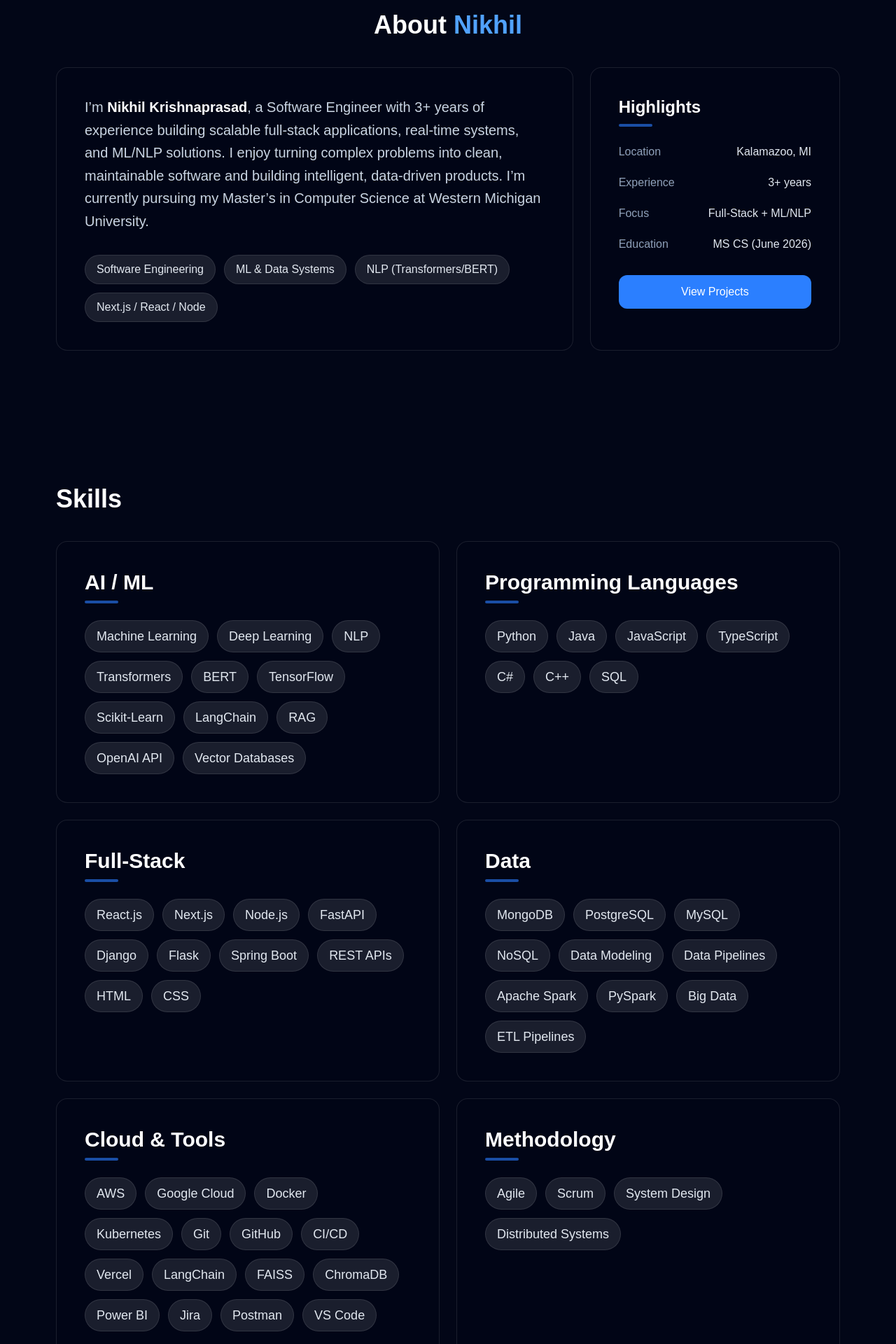
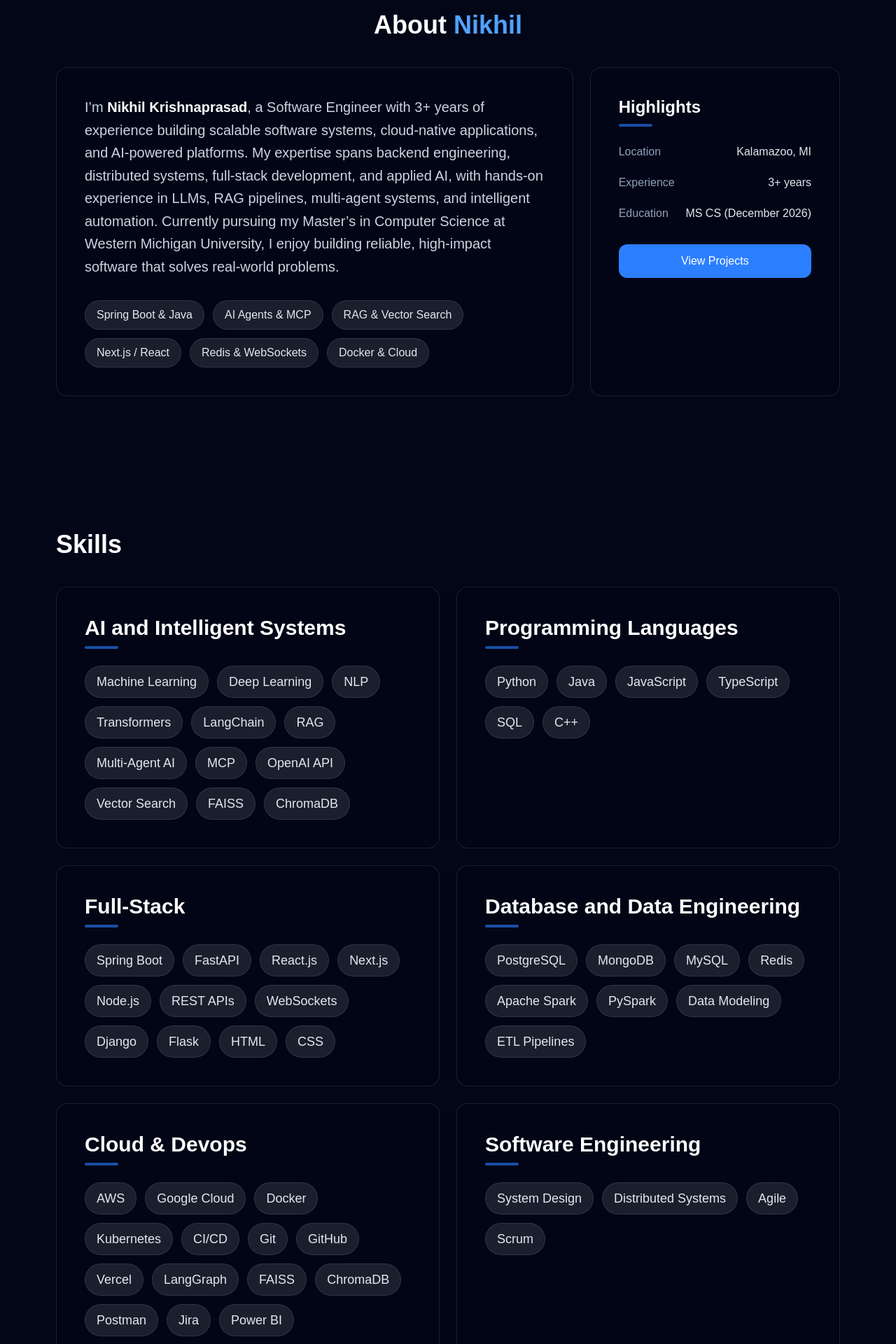
Before and after one commit to nikhil1817/nikhil-portfolio, a Next.js app: page / in a window 1280 px wide. Shown: the part 760-2680 px from the top of the page at 70% size. Built offline with nearby package versions, Linux system fonts and the light colour scheme.

Commit message:
Added new projects to portfolio

```diff
--- a/components/About.tsx
+++ b/components/About.tsx
@@ -2,8 +2,7 @@ export default function About() {
   const highlights = [
     { label: "Location", value: "Kalamazoo, MI" },
     { label: "Experience", value: "3+ years" },
-    { label: "Focus", value: "Full-Stack + ML/NLP" },
-    { label: "Education", value: "MS CS (June 2026)" },
+    { label: "Education", value: "MS CS (December 2026)" },
   ];
 
   return (
@@ -17,19 +16,23 @@ export default function About() {
           {/* Main text card */}
           <div className="lg:col-span-2 border border-white/10 rounded-2xl p-8 md:p-10 bg-[#020617]/60">
             <p className="text-lg md:text-xl text-slate-300 leading-relaxed">
-              I’m <span className="text-white font-semibold">Nikhil Krishnaprasad</span>, a Software Engineer
-              with 3+ years of experience building scalable full-stack applications, real-time systems, and
-              ML/NLP solutions. I enjoy turning complex problems into clean, maintainable software and
-              building intelligent, data-driven products. I’m currently pursuing my Master’s in Computer
-              Science at Western Michigan University.
+            I’m <span className="text-white font-semibold">Nikhil Krishnaprasad</span>, a Software Engineer
+            with 3+ years of experience building scalable software systems, cloud-native applications, and
+            AI-powered platforms. My expertise spans backend engineering, distributed systems, full-stack
+            development, and applied AI, with hands-on experience in LLMs, RAG pipelines, multi-agent
+            systems, and intelligent automation. Currently pursuing my Master’s in Computer Science at
+            Western Michigan University, I enjoy building reliable, high-impact software that solves
+            real-world problems.
             </p>
 
             <div className="mt-8 flex flex-wrap gap-3">
               {[
-                "Software Engineering",
-                "ML & Data Systems",
-                "NLP (Transformers/BERT)",
-                "Next.js / React / Node",
+                "Spring Boot & Java",
+                "AI Agents & MCP",
+                "RAG & Vector Search",
+                "Next.js / React",
+                "Redis & WebSockets",
+                "Docker & Cloud"
               ].map((tag) => (
                 <span
                   key={tag}
--- a/components/Education.tsx
+++ b/components/Education.tsx
@@ -24,9 +24,9 @@ export default function Education() {
             <div className="h-1 w-12 rounded bg-blue-500/60 my-6" />
 
             <ul className="list-disc ml-6 space-y-3 text-slate-300 text-base md:text-lg leading-relaxed">
-              <li>Coursework in Machine Learning, Big Data, Advanced Algorithms, and Database Systems</li>
-              <li>Hands-on projects involving ML, NLP, and large-scale data processing</li>
-              <li>Focus on building scalable, data-driven software systems</li>
+              <li>Artificial Intelligence, Machine Learning, Distributed Systems, and Advanced Software Engineering</li>
+              <li>Built AI-powered applications using RAG, Multi-Agent Systems, MCP, Semantic Search, and LLMs</li>
+              <li>Developed scalable backend and full-stack systems using Java, Spring Boot, React, Next.js, PostgreSQL, Redis, and Docker</li>
             </ul>
           </div>
 
@@ -37,7 +37,7 @@ export default function Education() {
             </h3>
 
             <p className="text-slate-300 mt-2">
-              Visvesvaraya Technological University — Bengaluru, India
+              K.S. Institute of Technology — Bengaluru, India
             </p>
 
             <p className="text-slate-400 mt-1">
--- a/components/Hero.tsx
+++ b/components/Hero.tsx
@@ -33,12 +33,11 @@ export default function Hero() {
         </h1>
 
         <p className="mt-4 text-xl md:text-2xl text-white/70">
-          Software Engineer | Full-Stack | ML & Data Systems | AI Engineer
+          Software Engineer | AI Engineer | Full-Stack Developer
         </p>
 
         <p className="mt-6 max-w-2xl text-base md:text-lg text-white/60 leading-relaxed">
-          I build scalable full-stack applications and AI-powered systems with experience in real-time
-          software, machine learning, and data platforms.
+        I design and build scalable software systems, AI-powered applications, and cloud-native platforms with expertise in backend engineering, distributed systems, full-stack development, and intelligent automation.
         </p>
 
         <div className="mt-10 flex flex-wrap items-center justify-center gap-4">
--- a/components/Skills.tsx
+++ b/components/Skills.tsx
@@ -27,15 +27,15 @@ export default function Skills() {
         <h2 className="text-3xl md:text-4xl font-bold mb-10 text-white">Skills</h2>
 
         <div className="grid lg:grid-cols-2 gap-6">
-          <SkillGroup title="AI / ML" items={skills.ai_ml} />
+          <SkillGroup title="AI and Intelligent Systems" items={skills.ai_ml} />
           <SkillGroup title="Programming Languages" items={skills.languages} />
           <SkillGroup title="Full-Stack" items={skills.fullstack} />
-          <SkillGroup title="Data" items={skills.data} />
+          <SkillGroup title="Database and Data Engineering" items={skills.data} />
           <SkillGroup
-            title="Cloud & Tools"
+            title="Cloud & Devops"
             items={[...skills.cloud_devops, ...skills.frameworks_tools]}
           />
-          <SkillGroup title="Methodology" items={skills.methodology} />
+          <SkillGroup title="Software Engineering" items={skills.methodology} />
         </div>
       </div>
     </section>
--- a/data/experience.ts
+++ b/data/experience.ts
@@ -11,36 +11,38 @@ export type ExperienceItem = {
       company: "Room 35",
       role: "Technology and Systems Intern",
       location: "Kalamazoo, USA",
-      dates: "Oct 2025 – Apr",
+      dates: "Oct 2025 – Apr 2026",
       bullets: [
-        "Designed and developed scalable AI-powered applications and automation systems to improve operational efficiency and workflow reliability.",
-        "Built data pipelines and automation workflows, improving data accuracy by 40% and reducing manual reporting by 30%",
-        "Contributed to system design and architectural decisions for scalable applications",
-        "Architected internal software solutions including an intelligent chatbot to automate inquiries and improve team workflows.",
+        "Developed and deployed AI-powered applications and automation solutions to streamline workflows, improve information accessibility, and enhance operational efficiency.",
+        "Built automated data pipelines and reporting workflows, improving data accuracy by 40% and reducing manual reporting efforts by 30%.",
+        "Led the end-to-end delivery of internal software solutions from prototyping through deployment and continuous improvement.",
+        "Built automated integrations between internal business applications and deployed containerized solutions using Docker to improve operational efficiency.",
+        "Collaborated directly with stakeholders to gather requirements, validate solutions, and drive iterative product improvements."
       ],
     },
     {
       company: "ALSTOM",
       role: "Application Engineer",
-      location: "Bangalore, India",
+      location: "Bengaluru, India",
       dates: "Sep 2022 – Jun 2024",
       bullets: [
-        "Developed and maintained real-time front-end applications in C# (.NET), improving responsiveness by 20%.",
-        "Designed interfaces for railway monitoring systems, reducing operator training time by 15%.",
-        "Configured and optimized databases, improving data retrieval efficiency by 30%.",
-        "Led troubleshooting and optimization efforts, reducing downtime by 25% through proactive maintenance.",
+        "Developed and maintained high-concurrency, real-time data processing applications for mission-critical railway monitoring systems.",
+        "Improved system responsiveness by 20% and data retrieval efficiency by 30% through performance optimization and efficient data handling.",
+        "Diagnosed complex system bottlenecks and resolved runtime issues using log analysis, debugging, and proactive performance monitoring to maintain high system availability.",
+        "Collaborated with cross-functional teams to integrate monitoring interfaces, backend services, and real-time data systems."
       ],
     },
     {
       company: "WIPRO",
       role: "Product Engineer",
-      location: "Bangalore, India",
+      location: "Bengaluru, India",
       dates: "Aug 2021 – Sep 2022",
       bullets: [
-        "Developed and maintained full-stack applications for secure payment platforms handling 5,000+ daily transactions",
-        "Optimized end-to-end processing flows, reducing processing time by 18%.",
-        "Worked with cross-functional teams to meet security standards and reduce vulnerabilities by 20%.",
-        "Collaborated in an agile environment, participating in code reviews, testing, and deployment cycles"
+        "Developed and maintained Node.js microservices and REST APIs for secure payment platforms handling 5,000+ daily transactions.",
+        "Improved system scalability and performance by 18% through optimized application design and efficient data handling.",
+        "Developed responsive React.js user interfaces and reusable frontend components, improving usability, maintainability, and overall user experience across payment platform workflows.",
+        "Contributed to production issue investigation and resolution through debugging, testing, and system analysis.",
+        "Participated in Agile Scrum processes using Jira, Git, and Jenkins-based CI/CD workflows for code reviews, testing, build validation, and release activities."
       ],
     },
   ];
--- a/data/projects.ts
+++ b/data/projects.ts
@@ -7,6 +7,26 @@ export type ProjectItem = {
   };
 
   export const projects: ProjectItem[] = [
+    {
+      title: "Team Collaboration Platform",
+      summary: "Engineered a production-style collaboration platform supporting workspace management, project planning, task tracking, file sharing, and real-time team communication using a containerized full-stack architecture.",
+      tech: ["Java", "Spring Boot", "Next.js", "PostgreSQL", "Redis", "WebSocket", "Docker"],
+      highlights: [
+        "Designed a layered Spring Boot architecture with Controllers, Services, Repositories, PostgreSQL persistence, and Redis-powered activity tracking.",
+        "Built real-time collaboration capabilities using WebSockets and containerized the entire stack with Docker Compose for reproducible deployment environments.",
+      ],
+      github: "https://github.com/nikhil1817/Team_Collaboration_Platform",
+    },
+    {
+      title: "AI Workspace Platform",
+      summary: "Built a production-grade AI workspace platform integrating RAG pipelines, vector search, conversational AI, evaluation systems, and enterprise knowledge retrieval for intelligent document analysis and decision support.",
+      tech: ["Python", "FastAPI", "OpenAI", "LangChain", "FAISS", "Streamlit", "RAG", "Embeddings", "Vector Search"],
+      highlights: [
+        "Developed end-to-end retrieval and generation workflows using embeddings, semantic search, and context-aware LLM responses.",
+        "Implemented evaluation, monitoring, and analytics modules to measure retrieval effectiveness, response quality, and AI system performance.",
+      ],
+      github: "https://github.com/nikhil1817/AI_Workspace_Platform",
+    },
     {
       title: "AI Clinical Assistant system",
       summary: "Built an AI-powered clinical assistant that answers healthcare-related questions using Retrieval-Augmented Generation (RAG) over medical knowledge sources.",
@@ -19,13 +39,23 @@ export type ProjectItem = {
     },
     {
       title: "AI GitHub Engineering Assistant",
-      summary: "Built an AI-powered repository analysis system that clones GitHub repositories, indexes source code, and answers technical questions using Retrieval-Augmented Generation (RAG).",
-      tech: ["Python", "FastAPI", "Streamlit", "OpenAI", "FAISS", "LangChain"],
+      summary: "Engineered an MCP-enabled AI assistant capable of repository analysis, semantic code retrieval, and intelligent codebase reasoning through tool-driven workflows and Retrieval-Augmented Generation (RAG).",
+      tech: ["Python", "FastAPI", "Streamlit", "OpenAI", "FAISS", "LangChain", "MCP", "Vector Search"],
       highlights: [
-        "Implemented repository parsing and semantic code search using embeddings and vector similarity.",
-        "Built a RAG pipeline to generate contextual answers from indexed codebases.",
+        "Designed MCP tools for repository cloning, indexing, semantic search, and repository question-answering, enabling standardized agent-tool interactions.",
+        "Developed an end-to-end RAG system combining embeddings, vector retrieval, and LLM reasoning to generate contextual answers from large codebases.",
       ],
       github: "https://github.com/nikhil1817/AI_Github_Engineering_Assistant",
+    },
+    {
+      title: "Multi-Agent Research System",
+      summary: "Built a multi-agent AI research platform that autonomously plans, executes, critiques, and refines research tasks using collaborative AI agents and human-in-the-loop workflows.",
+      tech: ["Python", "FastAPI", "OpenAI", "LangGraph", "Streamlit", "Multi-Agent Systems", "RAG"],
+      highlights: [
+        "Designed specialized Planner, Researcher, Critic, and Summarizer agents that collaborate to generate high-quality research reports.",
+        "Implemented agent orchestration, feedback loops, and human approval workflows to improve research accuracy and reduce hallucinations.",
+      ],
+      github: "https://github.com/nikhil1817/Multi-Agent-Research-System",
     },
     {
       title: "Smart Interview System",
--- a/data/skills.ts
+++ b/data/skills.ts
@@ -4,13 +4,14 @@ export const skills = {
     "Deep Learning",
     "NLP",
     "Transformers",
-    "BERT",
-    "TensorFlow",
-    "Scikit-Learn",
     "LangChain",
     "RAG",
+    "Multi-Agent AI",
+    "MCP",
     "OpenAI API",
-    "Vector Databases",
+    "Vector Search",
+    "FAISS",
+    "ChromaDB",
     ],
 
     languages: [
@@ -18,34 +19,32 @@ export const skills = {
     "Java",
     "JavaScript",
     "TypeScript",
-    "C#",
+    "SQL",
     "C++",
-    "SQL",
     ],
 
     fullstack: [
+    "Spring Boot",
+    "FastAPI",
     "React.js",
     "Next.js",
     "Node.js",
-    "FastAPI",
+    "REST APIs",
+    "WebSockets",
     "Django",
     "Flask",
-    "Spring Boot",
-    "REST APIs",
     "HTML",
     "CSS",
     ],
 
     data: [
+    "PostgreSQL",
     "MongoDB",
-    "PostgreSQL",
     "MySQL",
-    "NoSQL",
-    "Data Modeling",
-    "Data Pipelines",
+    "Redis",
     "Apache Spark",
     "PySpark",
-    "Big Data",
+    "Data Modeling",
     "ETL Pipelines",
     ],
 
@@ -54,26 +53,25 @@ export const skills = {
     "Google Cloud",
     "Docker",
     "Kubernetes",
+    "CI/CD",
     "Git",
     "GitHub",
-    "CI/CD",
     "Vercel",
     ],
 
     frameworks_tools: [
-    "LangChain",
+    "LangGraph",
     "FAISS",
     "ChromaDB",
+    "Postman",
+    "Jira",
     "Power BI",
-    "Jira",
-    "Postman",
-    "VS Code",
     ],
 
     methodology: [
+    "System Design",
+    "Distributed Systems",
     "Agile",
     "Scrum",
-    "System Design",
-    "Distributed Systems",
     ],
 };
```
Lines whose indentation alone changed are shown as unchanged.
